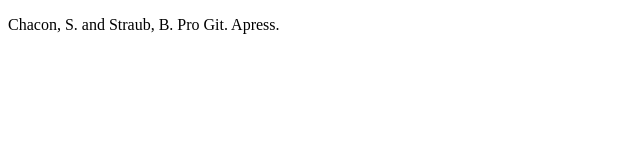
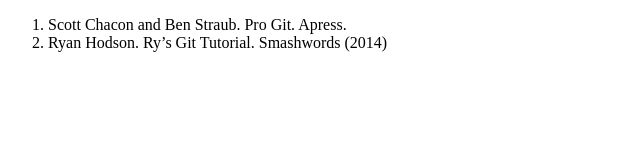
Before and after one commit to danicvvv/bookCVJD_2, a plain HTML site: page bibliography.html in a window 1280 px wide. Shown: the whole page, without its empty margins (0-640 px from the left). Drawn offline with Linux system fonts and the light colour scheme.

Commit message:
Nueva referencia añadida

```diff
--- a/bibliography.html
+++ b/bibliography.html
@@ -6,8 +6,9 @@
     <title>Chapter 2</title>
 </head>
 <body>
-    <p>
-	Chacon, S. and Straub, B. Pro Git. Apress.
-    </p>
+    <ol>
+        <li>Scott Chacon and Ben Straub. Pro Git. Apress.</li>
+        <li>Ryan Hodson. Ry’s Git Tutorial. Smashwords (2014)</li>
+    </ol>
 </body>
 </html>
```
